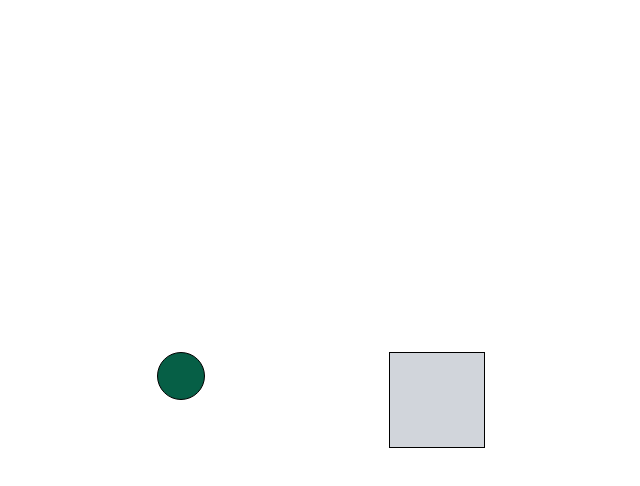
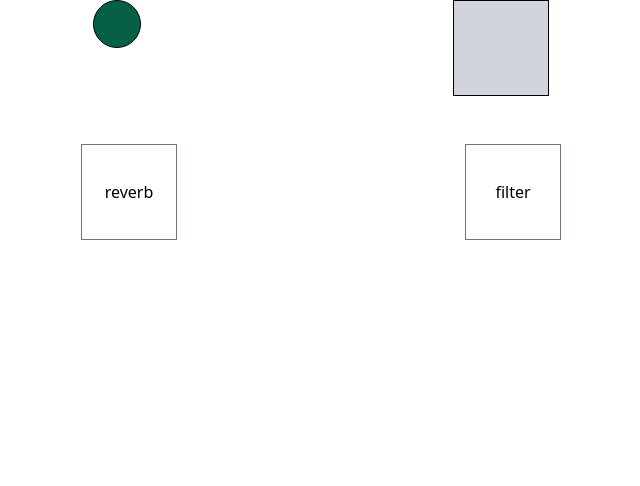
Before and after one commit to billymoroney1/synth-ui, a React (Create React App) app: page / in a window 1280 px wide. Shown: the top 486 px of the page, without its empty margins (319-959 px from the left). Built offline with nearby package versions, Linux system fonts and the light colour scheme; some icons are missing.

Commit message:
made a couple buttons that will use to turn effects on/off

```diff
--- a/package.json
+++ b/package.json
@@ -13,7 +13,9 @@
     "postcss": "^7.0.35",
     "react": "^17.0.1",
     "react-dom": "^17.0.1",
+    "react-redux": "^7.2.2",
     "react-scripts": "4.0.2",
+    "redux": "^4.0.5",
     "tailwindcss": "npm:@tailwindcss/postcss7-compat@^2.0.2",
     "web-vitals": "^1.1.0"
   },
--- /dev/null
+++ b/src/components/EffectControl.js
@@ -0,0 +1,16 @@
+import React, { useState } from 'react'
+
+export default function EffectControl(props) {
+
+    const [enabled, setEnabled] = useState(false)
+
+    const handleClick = (e) => {
+        if (!enabled) setEnabled(true)
+        else setEnabled(false)
+    }
+    return (
+        <div className={enabled ? 'on-effect' : 'off-effect'} onClick={handleClick}>
+            <p>{props.name}</p>
+        </div>
+    )
+}
--- a/src/components/UI.js
+++ b/src/components/UI.js
@@ -1,13 +1,18 @@
 import React from 'react'
 import MainOnOff from './MainOnOff'
 import Trigger from './Trigger'
+import EffectControl from './EffectControl'
 
 export default function UI() {
     return (
-        <div className='w-full h-screen flex justify-around content-center'>
-            <div className='w-2/5 h-42 flex flex-wrap justify-around content-center'>
+        <div className='flex w-3/5 m-auto flex-col space-y-12'>
+            <div className='h-42 flex justify-around content-center'>
                 <Trigger />
                 <MainOnOff />
+            </div>
+            <div className='flex justify-around'>
+                <EffectControl name={'reverb'} />
+                <EffectControl name={'filter'} />
             </div>
         </div>
     )
--- a/src/index.css
+++ b/src/index.css
@@ -16,4 +16,10 @@
   .act-trig {
     @apply rounded-full w-12 h-12 border border-black bg-green-300;
   }
+  .off-effect {
+    @apply w-24 h-24 border border-gray-500 flex flex-wrap content-center justify-around;
+  }
+  .on-effect {
+    @apply w-24 h-24 border border-gray-500 flex flex-wrap content-center justify-around bg-blue-500;
+  }
 }
```
Also changed, not shown: notes.txt, 1 other file (tests, documents, lock files or other folders).
